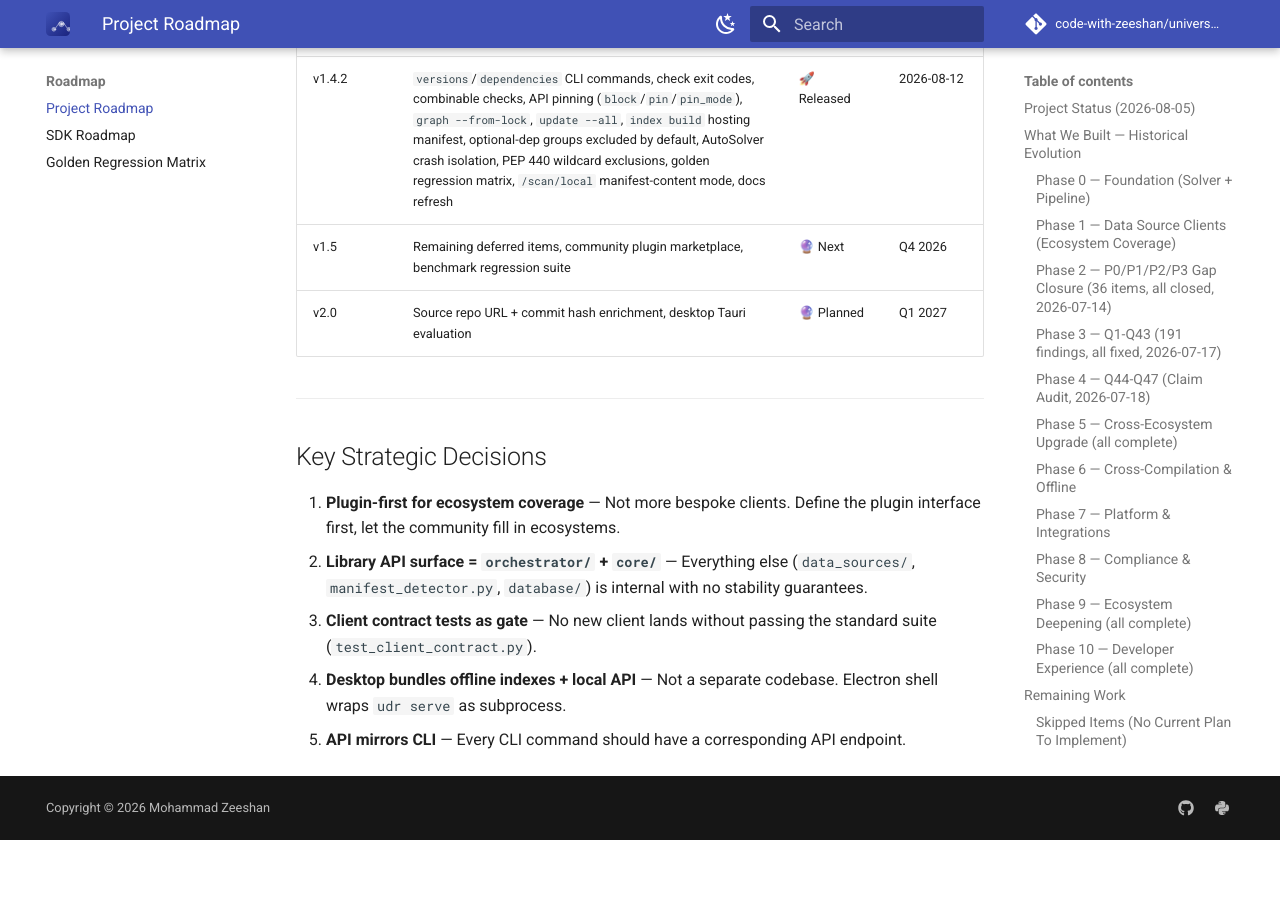
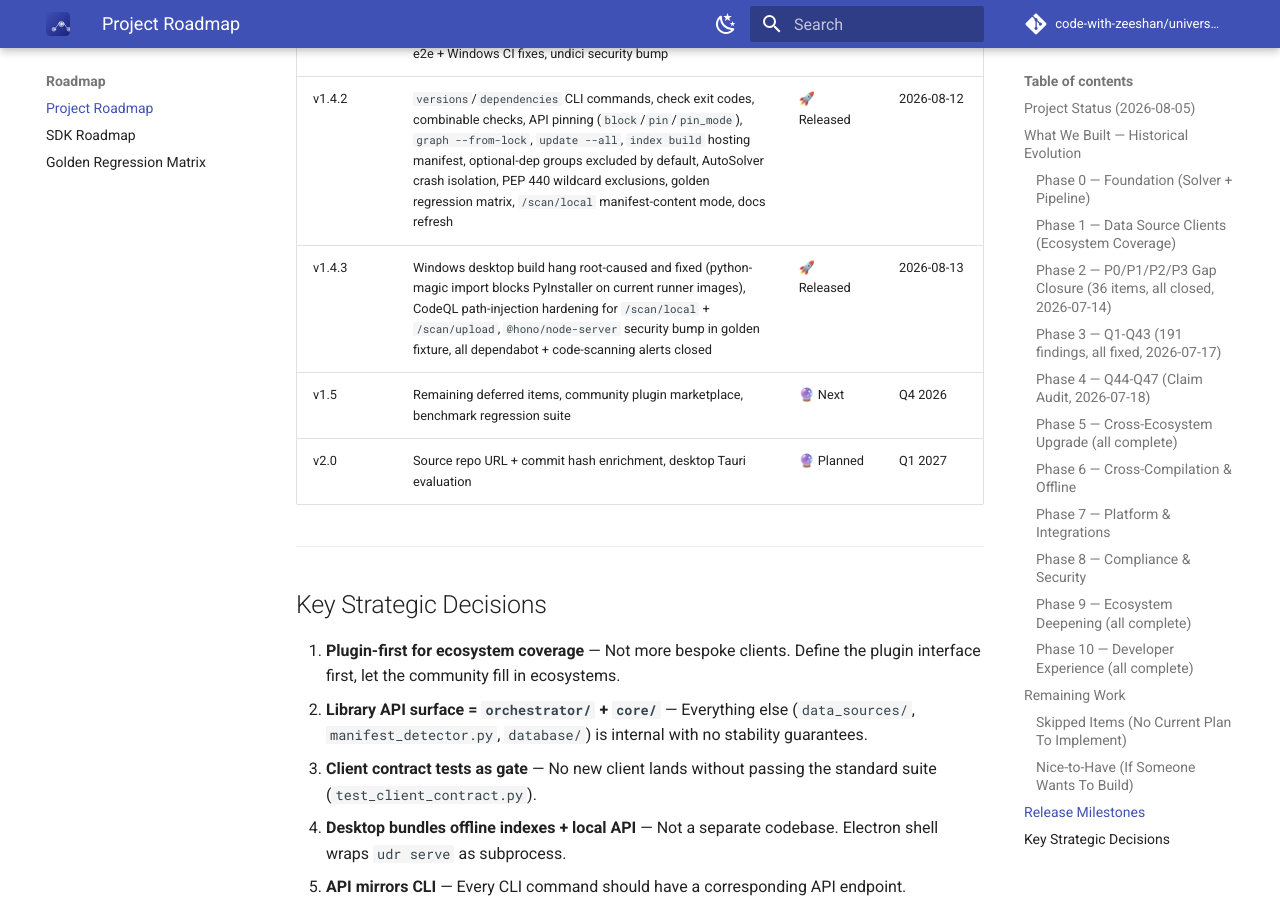
Before and after one commit to code-with-zeeshan/universal-dependency-resolver, an MkDocs documentation site: the page built from docs/ROADMAP.md, in a window 1280 px wide and 900 px high, scrolled down 10576 px. Built offline with MkDocs 1.6.1 and Material for MkDocs 9.7.7, drawn with Linux system fonts in a browser that asks for light colours; comment, search, counter and statistics services are not loaded; before the commit the page ends 11416 px from its top, so only the background shows below that; some of the changed text lies outside the part shown.

Commit message:
release: v1.4.3 — version bumps, changelog, docs refresh
- pyproject.toml + backend __version__ 1.4.2 -> 1.4.3 (desktop/package.json synced, was stale at 1.4.1)
- CHANGELOG: [1.4.3] section covering the 7 commits since v1.4.2 (Windows build hang fix, /scan/local path-injection hardening, @hono/node-server fixture bump) + missing [1.4.2] footer link
- docs: ROADMAP v1.4.3 row, man page v1.4.3, test counts 3811 unit / 4382 total (measured)

```diff
--- a/backend/__init__.py
+++ b/backend/__init__.py
@@ -12,7 +12,7 @@
 
     __version__ = _v("ud-resolver")
 except Exception:
-    __version__ = "1.4.2"
+    __version__ = "1.4.3"
 
 if typing.TYPE_CHECKING:
     from .core import ConflictResolver, DataAggregator, ExportGenerator, SystemScanner
--- a/docs/ROADMAP.md
+++ b/docs/ROADMAP.md
@@ -273,6 +273,7 @@
 | v1.4 | AutoSolver, cross-solver validation, ContentAddressedCache, platform markers, P0-P4 gap closure, Q1-Q43 fixes, Phase 5-10 complete, doc rewrite, accuracy hardening | ✅ Released | 2026-07-23 |
 | v1.4.1 | PubGrub prerelease correctness, duplicate-constraint merging, `--target` marker overrides, JSON lock-failure output, CUDA-index-aware resolution for PyPI `torch`, `setup.py`/`setup.cfg` parser, npm underscore mangling fix, e2e + Windows CI fixes, undici security bump | ✅ Released | 2026-08-06 |
 | v1.4.2 | `versions`/`dependencies` CLI commands, check exit codes, combinable checks, API pinning (`block`/`pin`/`pin_mode`), `graph --from-lock`, `update --all`, `index build` hosting manifest, optional-dep groups excluded by default, AutoSolver crash isolation, PEP 440 wildcard exclusions, golden regression matrix, `/scan/local` manifest-content mode, docs refresh | 🚀 Released | 2026-08-12 |
+| v1.4.3 | Windows desktop build hang root-caused and fixed (python-magic import blocks PyInstaller on current runner images), CodeQL path-injection hardening for `/scan/local` + `/scan/upload`, `@hono/node-server` security bump in golden fixture, all dependabot + code-scanning alerts closed | 🚀 Released | 2026-08-13 |
 | v1.5 | Remaining deferred items, community plugin marketplace, benchmark regression suite | 🔮 Next | Q4 2026 |
 | v2.0 | Source repo URL + commit hash enrichment, desktop Tauri evaluation | 🔮 Planned | Q1 2027 |
 
--- a/pyproject.toml
+++ b/pyproject.toml
@@ -4,7 +4,7 @@
 
 [project]
 name = "ud-resolver"
-version = "1.4.2"
+version = "1.4.3"
 # Versioning: Minor bump for new features, patch for bugfixes.
 # The 1.x line is stabilizing; expect fewer but larger releases going forward.
 description = "Cross-ecosystem dependency resolver — PyPI, npm, Cargo, Conda, Maven, Go, and more"
```
Also changed, not shown: other parts of docs/ROADMAP.md (+1 -1 lines), CHANGELOG.md (+15 -0 lines), README.md (+2 -2 lines), docs/DEVELOPMENT.md (+3 -3 lines), 2 other files.
